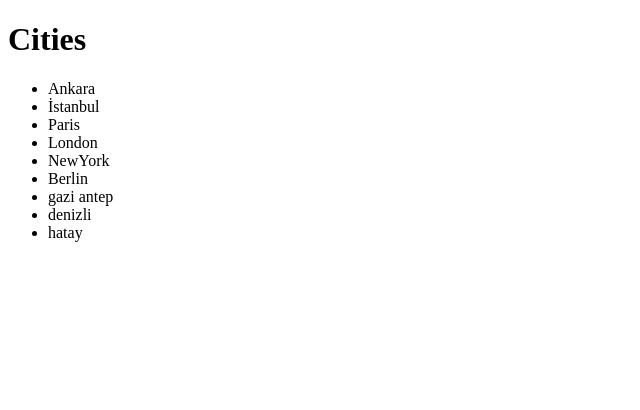
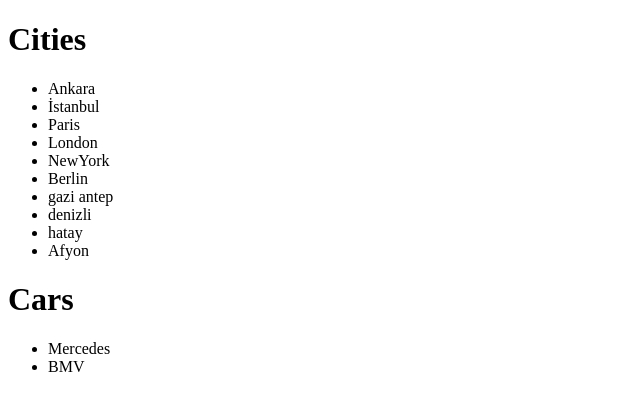
Before and after one commit to tfedai/myFirstRepo1, a plain HTML site: page index.html in a window 1280 px wide. Shown: the whole page, without its empty margins (0-640 px from the left). Drawn offline with Linux system fonts and the light colour scheme.

Commit message:
my message
Signed-off-by: turan <turanfedai@gmail.com>

```diff
--- a/index.html
+++ b/index.html
@@ -17,10 +17,18 @@
         <li>gazi antep</li>
         <li>denizli</li>
         <li>hatay</li>
+        <li> Afyon</li>
 
 
 
     </ul>
 
+    <h1>Cars</h1>
+    <ul>
+        <li>Mercedes</li>
+        <li>BMV</li>
+
+    </ul>
+
 </body>
 </html>
```
